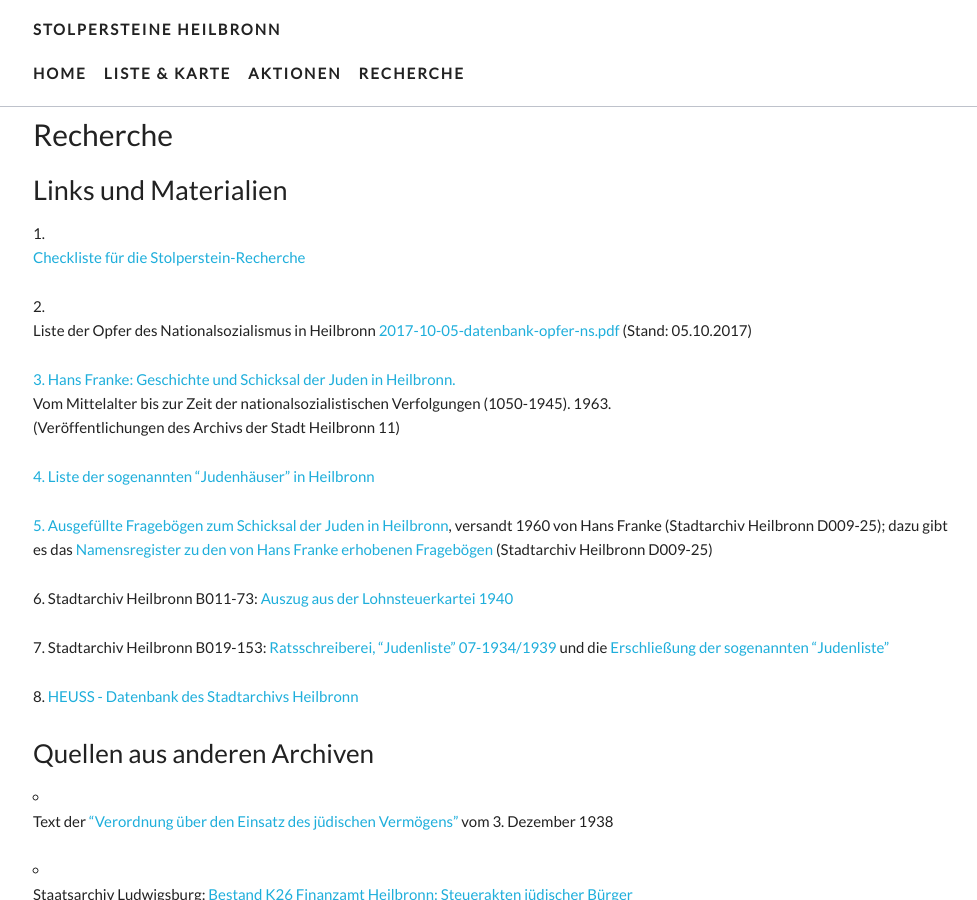
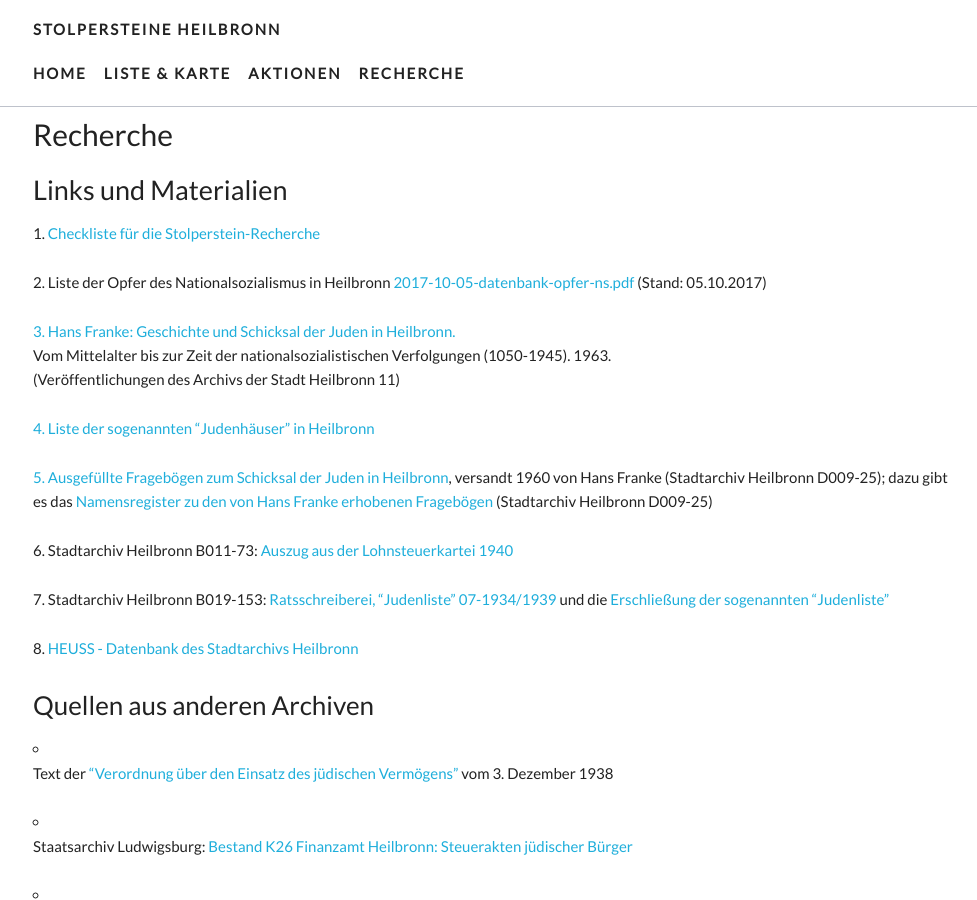
Before and after one commit to opendata-heilbronn/stolpersteine, a Jekyll site: the page built from recherche.md, in a window 1280 px wide and 900 px high. Shown: the whole window, without its empty margins (147-1124 px from the left). Built offline with Jekyll 4.4.1, drawn with Linux system fonts in a browser that asks for light colours; nearby versions of some CDN libraries; some web fonts are replaced.

Commit message:
Updated Recherche

```diff
--- a/recherche.md
+++ b/recherche.md
@@ -6,9 +6,9 @@ layout: page
 
 ## Links und Materialien
 
-1. [Checkliste für die Stolperstein-Recherche](http://projekt.stolpersteine-heilbronn.de/checkliste-stolperstein-recherchen.pdf)
+1\. [Checkliste für die Stolperstein-Recherche](http://projekt.stolpersteine-heilbronn.de/checkliste-stolperstein-recherchen.pdf)
 
-1. Liste der Opfer des Nationalsozialismus in Heilbronn [2017-10-05-datenbank-opfer-ns.pdf](/uploads/2017-10-05-datenbank-opfer-ns.pdf) (Stand: 05.10.2017)
+2\. Liste der Opfer des Nationalsozialismus in Heilbronn [2017-10-05-datenbank-opfer-ns.pdf](/uploads/2017-10-05-datenbank-opfer-ns.pdf) (Stand: 05.10.2017)
 
 [3. Hans Franke: Geschichte und Schicksal der Juden in Heilbronn.](https://stadtarchiv.heilbronn.de/fileadmin/daten/stadtarchiv/online-publikationen/03-vr-11-franke-juden-in-heilbronn.pdf)\
 Vom Mittelalter bis zur Zeit der nationalsozialistischen Verfolgungen (1050-1945). 1963.\
```
